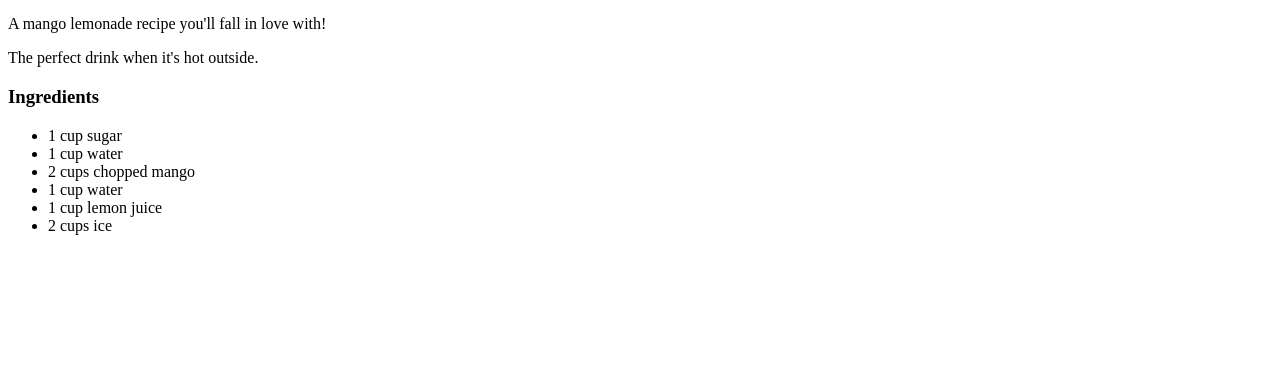
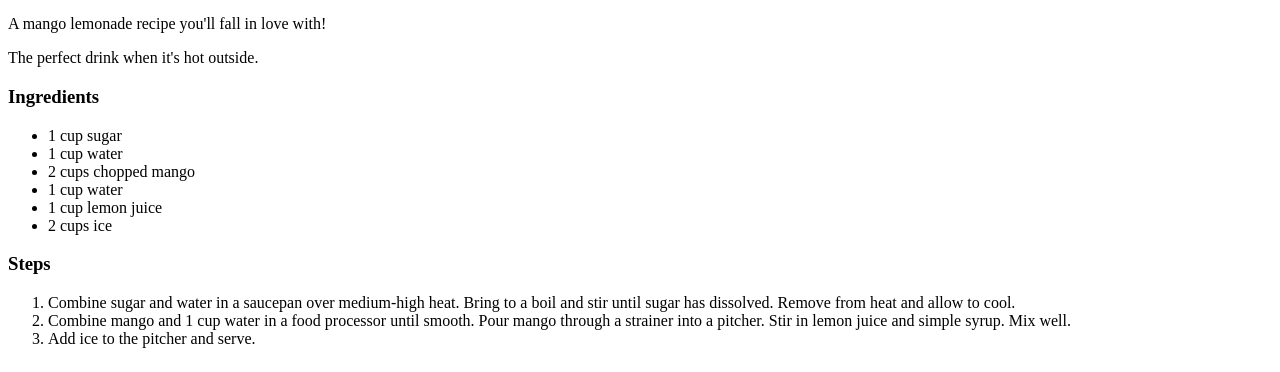
Before and after one commit to wimbisi/odin-recipes, a plain HTML site: page recipes/mango-lemonade.html in a window 1280 px wide. Shown: the part 428-800 px from the top of the page. Drawn offline with Linux system fonts and the light colour scheme.

```diff
--- a/recipes/mango-lemonade.html
+++ b/recipes/mango-lemonade.html
@@ -20,6 +20,12 @@
       <li>1 cup lemon juice</li>
       <li>2 cups ice</li>
     </ul>
+    <h3>Steps</h3>
+    <ol>
+      <li>Combine sugar and water in a saucepan over medium-high heat. Bring to a boil and stir until sugar has dissolved. Remove from heat and allow to cool.</li>
+      <li>Combine mango and 1 cup water in a food processor until smooth. Pour mango through a strainer into a pitcher. Stir in lemon juice and simple syrup. Mix well.</li>
+      <li>Add ice to the pitcher and serve.</li>
+    </ol>
   </body>
 
 
```
Also changed, not shown: recipes/mojito.html (added).
